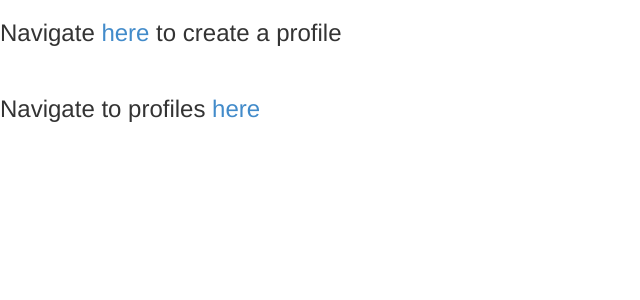
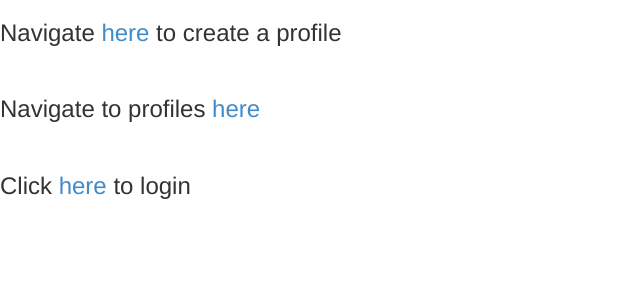
Before and after one commit to odanehamilton/tutorial, a Flask app: page / in a window 1280 px wide. Shown: the top 300 px of the page, without its empty margins (0-640 px from the left). Run offline with Flask 2, Linux system fonts and the light colour scheme; style sheets or scripts are compiled from the project's sources; some libraries are stand-ins or nearby versions.

Commit message:
Working login without cosmetics

```diff
--- a/user-app/app/templates/home.html
+++ b/user-app/app/templates/home.html
@@ -14,4 +14,6 @@ Homepage
 <h3>Navigate <a href="/profile">here</a> to create a profile</h3>
 <br/>
 <h3>Navigate to profiles <a href="/profiles/">here</a></h3>
+<br/>
+<h3>Click <a href="/login">here</a> to login</h3>
 {% endblock %}
```
